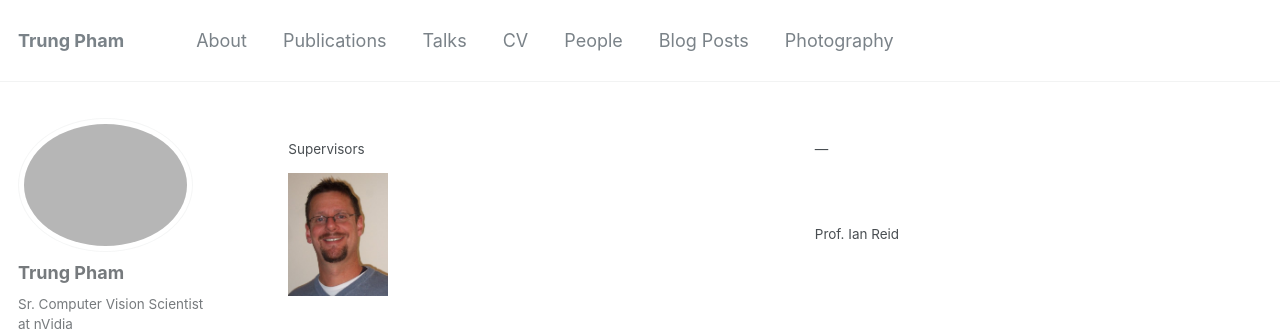
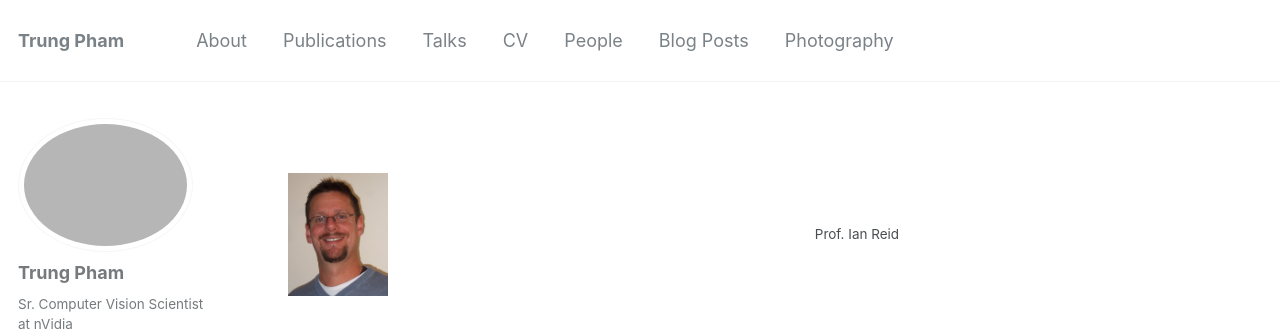
Before and after one commit to trungtpham/trungtpham.github.io, a Jekyll site: the page built from _pages/people.md, in a window 1280 px wide. Shown: the top 333 px of the page. Built offline with Jekyll 4.4.1, drawn with Linux system fonts in a browser that asks for light colours; some web fonts are replaced.

Commit message:
Update people.md

```diff
--- a/_pages/people.md
+++ b/_pages/people.md
@@ -7,5 +7,5 @@ author_profile: true
 
 {% include base_path %}
 
-|Supervisors|---|
+|||
 |<img src="../images/ian_reid.jpg" alt="drawing" width="100px"/>| Prof. Ian Reid |
```
